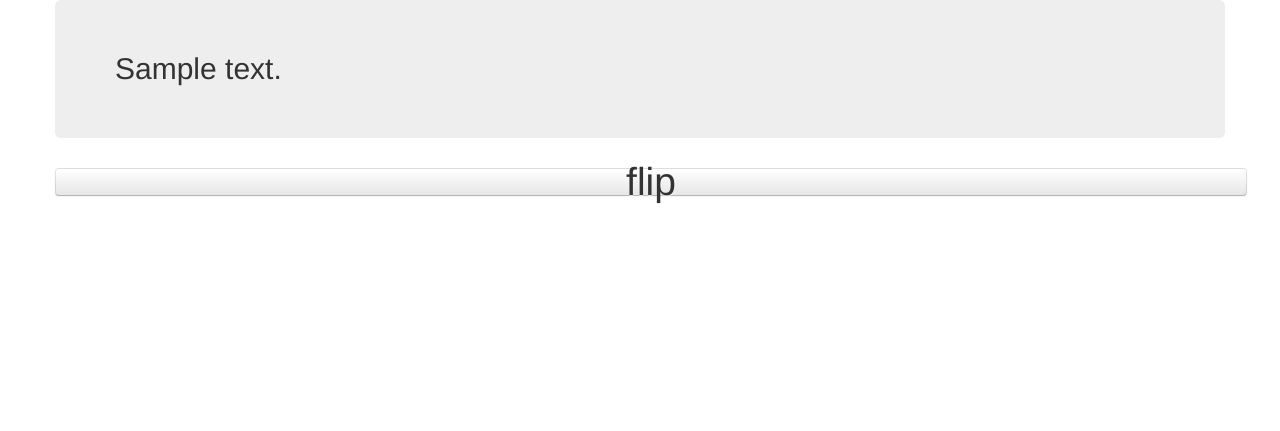
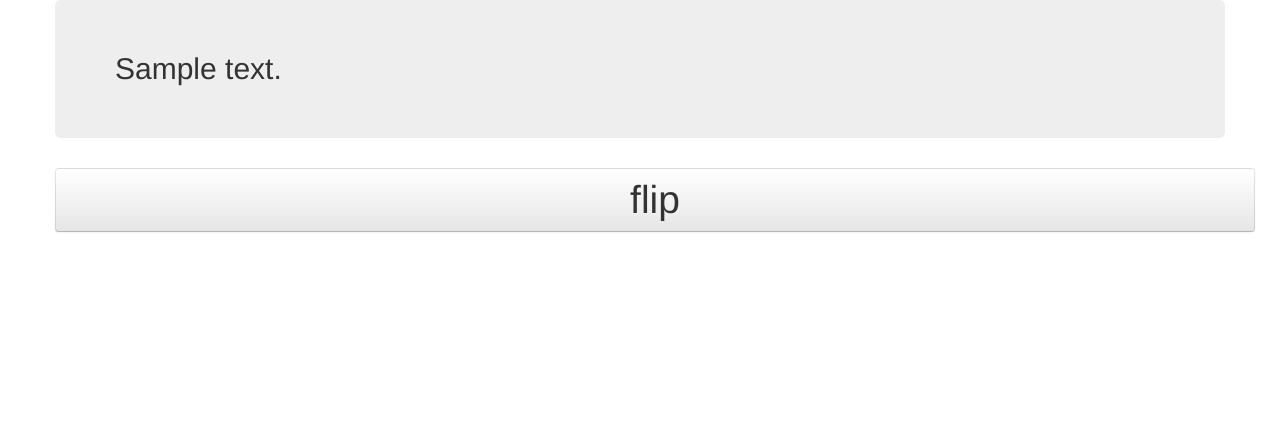
Before and after one commit to thraxil/sebastian, a Django app: template leitner/templates/test.html in a window 1280 px wide. Shown: the part 86-517 px from the top of the page. Run offline with Django 3.2, Linux system fonts and the light colour scheme; the template is opened without the code that fills it: most values are stand-ins (such as "Sample title", 1, 10 or a date in 2020); some libraries are stand-ins or nearby versions.

Commit message:
larger buttons

```diff
--- a/leitner/templates/test.html
+++ b/leitner/templates/test.html
@@ -42,7 +42,7 @@
 
 <div class="row">
 	<div class="span12 btn-group">
-		<a href="#back" class="btn" id="flip-btn" onclick="flip();return false">flip</a>
+		<a href="#back" class="btn btn-large" id="flip-btn" onclick="flip();return false">flip</a>
 	</div>
 </div>
 
@@ -65,10 +65,10 @@
 
 <div class="row">
 	<div class="span6">
-		<input type="button" name="rightbutton" value="yes" id="rightbutton"
+		<input type="button" class="btn btn-large" name="rightbutton" value="yes" id="rightbutton"
        onclick="submitForm('yes')" /></div>
 	<div class="span6">
-		<input type="button" name="wrongbutton" value="no" id="wrongbutton"
+		<input type="button" class="btn btn-large" name="wrongbutton" value="no" id="wrongbutton"
 					 onclick="submitForm('no')" />
 	</div>
 </div>
```
